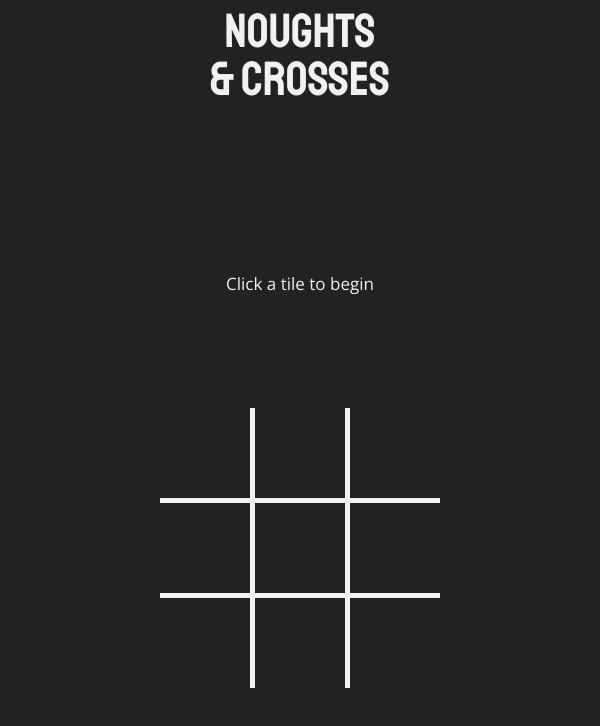
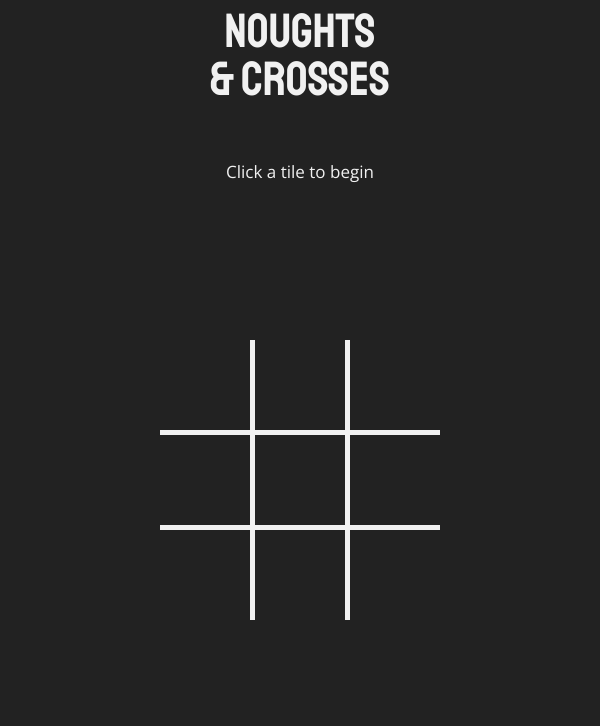
Before and after one commit to iamlizzylogan/noughts-and-crosses, a React app: page / in a window 600 px wide. Shown: the top 726 px of the page. Built offline with nearby package versions, Linux system fonts and the light colour scheme.

Commit message:
Fix mobile layout  - Removes `Play again` button from the smallest displays  - Removes highlighting tiles on tap on WebKit  - Fixes the board in one position regardless of the presence of the `message` element (for medium screens)

```diff
--- a/src/main.scss
+++ b/src/main.scss
@@ -177,6 +177,7 @@ main {
         grid-template-rows: repeat(2, 25vw [line-hor]) 25vw;
         grid-gap: 5px;
         background: #f1f1f1;
+        -webkit-tap-highlight-color: rgba(0,0,0,0);
         &-tile {
             background: #222;
             position: relative;
@@ -259,13 +260,17 @@ main {
 
 @media (min-width: 395px) and (max-width: 712px) {
     main {
+        height: 80vh;
         display: flex;
         flex-direction: column-reverse;
-        height: 80vh;
         justify-content: space-evenly;
         .board {
             grid-template-columns: repeat(2, 90px [line-ver]) 90px;
             grid-template-rows: repeat(2, 90px [line-hor]) 90px;
+        }
+        .message {
+            position: absolute;
+            top: 0;
         }
     }
 }
@@ -274,5 +279,8 @@ main {
     .message {
         position: absolute;
         top: 1vh;
+        &__button {
+            display: none;
+        }
     }
 }
```
